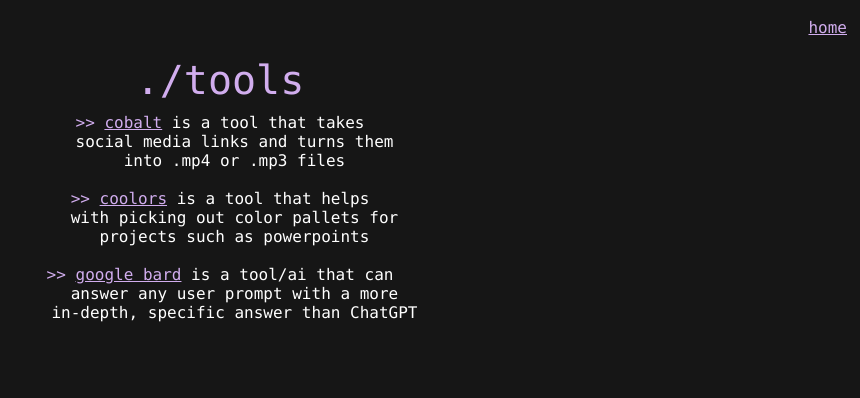
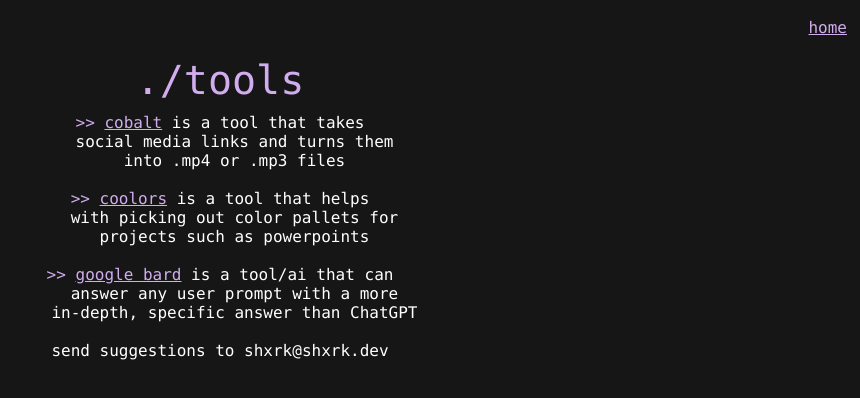
Before and after one commit to shxrkdev/tools, a plain HTML site: page index.html in a window 1280 px wide. Shown: the whole page, without its empty margins (420-1280 px from the left). Drawn offline with Linux system fonts and the light colour scheme.

Commit message:
published site

```diff
--- a/index.html
+++ b/index.html
@@ -45,5 +45,11 @@
             &nbsp;&nbsp; in-depth, specific answer than ChatGPT
         </desc>
 
+        <br>
+        <br>
+
+        <desc>
+            send suggestions to shxrk@shxrk.dev
+        </desc>
 </body>
 </html>
```
